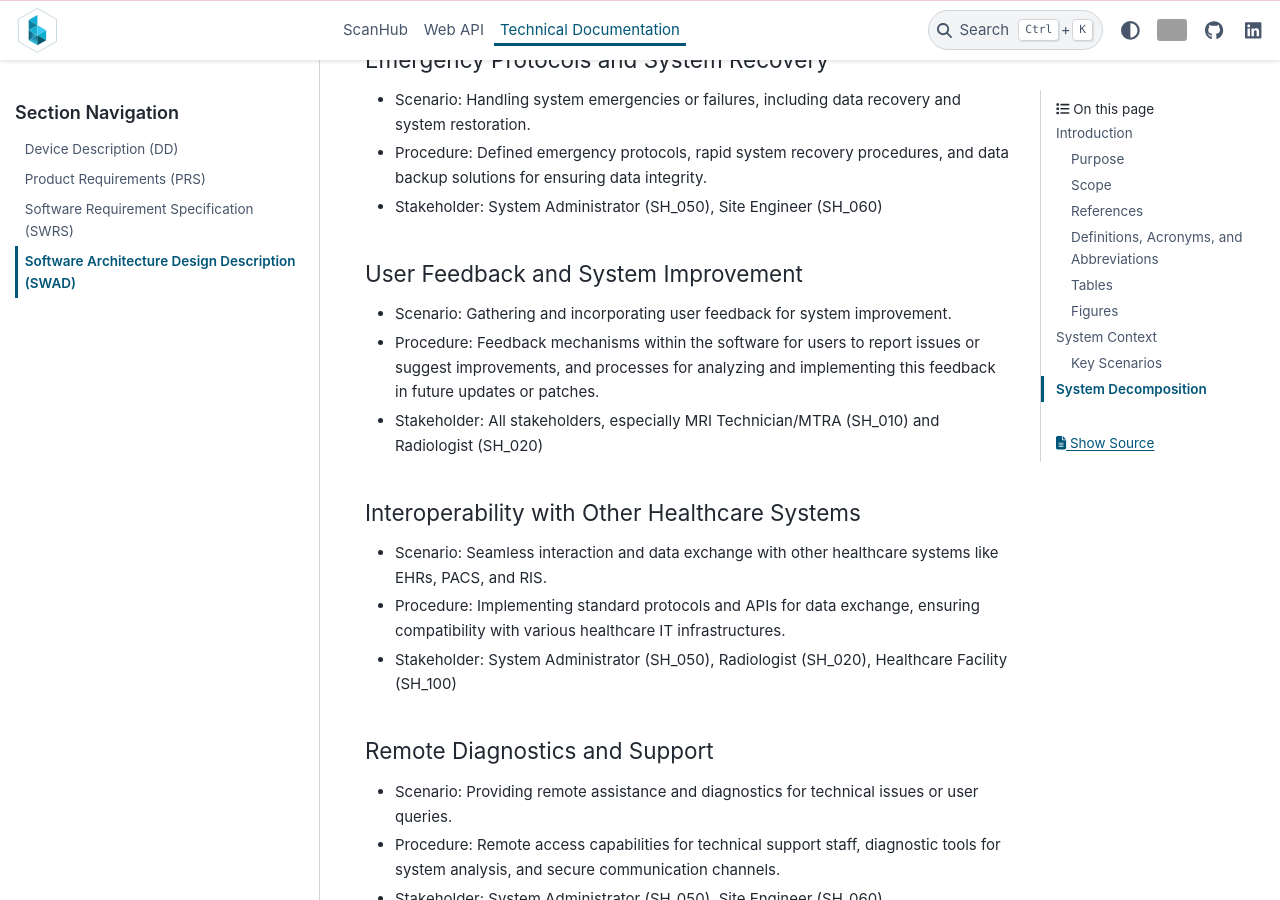
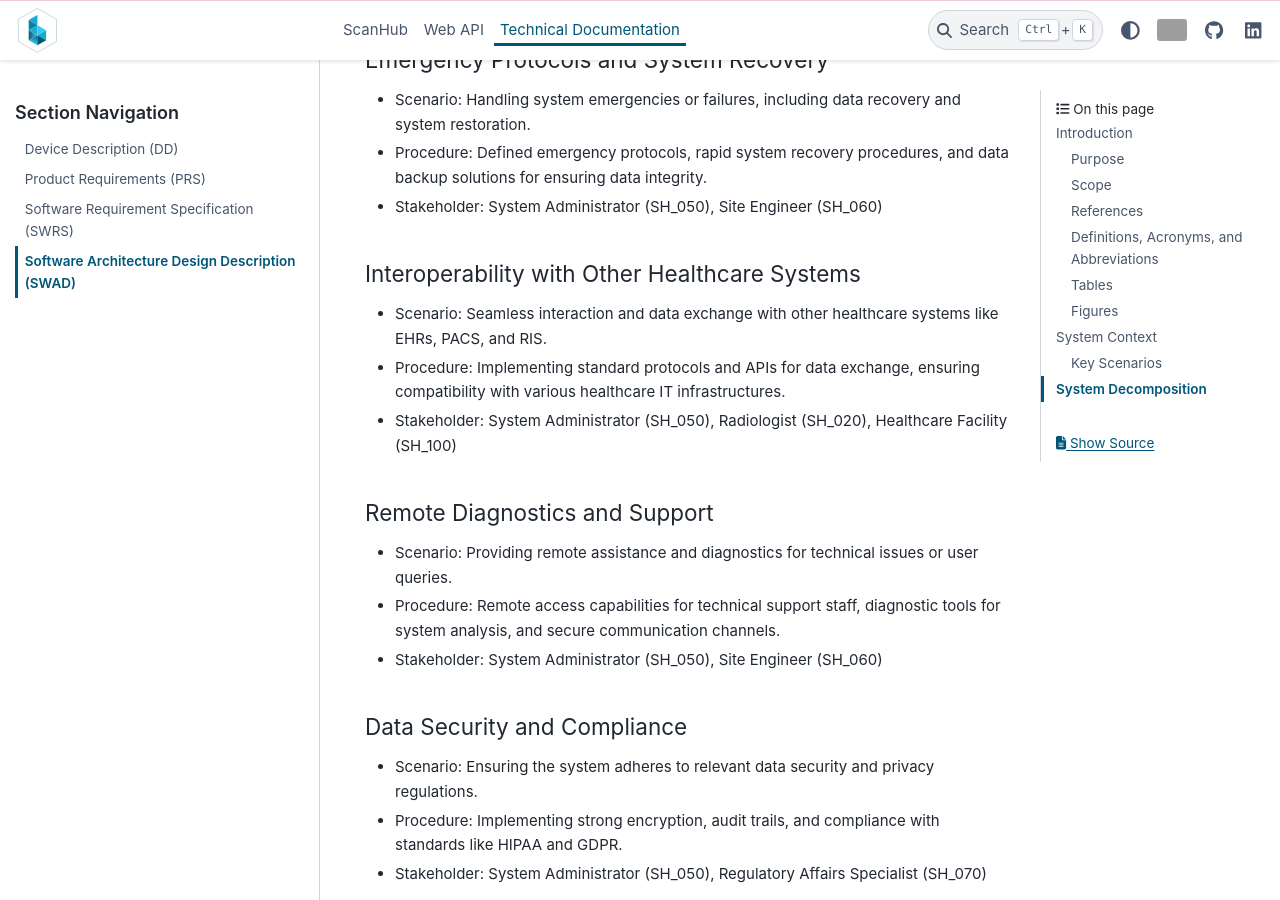
Before and after one commit to brain-link/scanhub, a Sphinx documentation site: the page built from docs/source/techdoc_swad.rst, in a window 1280 px wide and 900 px high, scrolled down 3819 px. Built offline with Sphinx 7.4.7 and the PyData theme 0.15.4, drawn with Linux system fonts in a browser that asks for light colours; grey boxes are pictures that could not be loaded.

Commit message:
remove the feedback scenario

```diff
--- a/docs/source/techdoc_swad.rst
+++ b/docs/source/techdoc_swad.rst
@@ -124,13 +124,6 @@ Emergency Protocols and System Recovery
 * Procedure: Defined emergency protocols, rapid system recovery procedures, and data backup solutions for ensuring data integrity.
 * Stakeholder: System Administrator (SH_050), Site Engineer (SH_060)
 
-User Feedback and System Improvement
-~~~~~~~~~~~~~~~~~~~~~~~~~~~~~~~~~~~~
-
-* Scenario: Gathering and incorporating user feedback for system improvement.
-* Procedure: Feedback mechanisms within the software for users to report issues or suggest improvements, and processes for analyzing and implementing this feedback in future updates or patches.
-* Stakeholder: All stakeholders, especially MRI Technician/MTRA (SH_010) and Radiologist (SH_020)
-
 Interoperability with Other Healthcare Systems
 ~~~~~~~~~~~~~~~~~~~~~~~~~~~~~~~~~~~~~~~~~~~~~~
 
```
